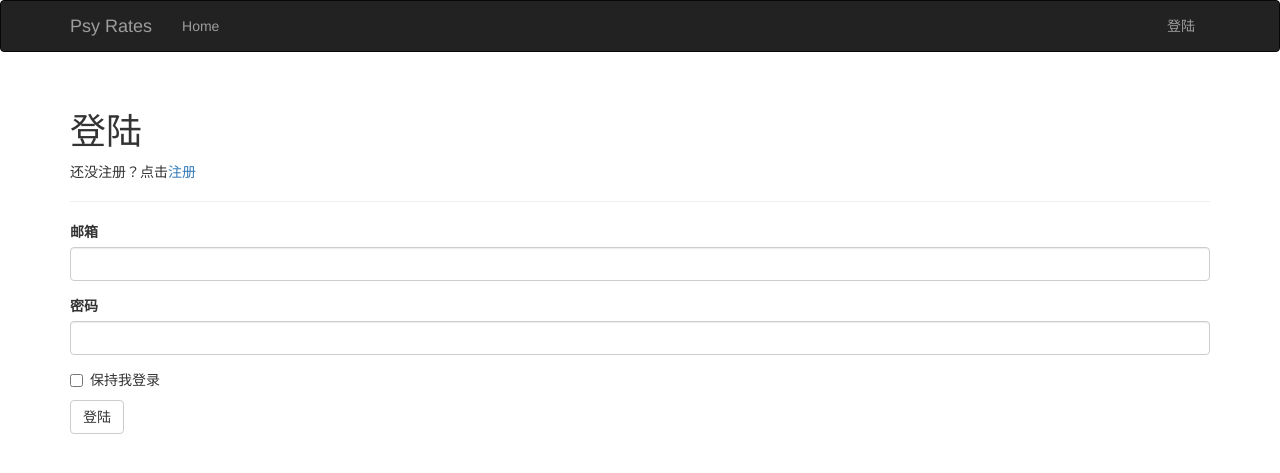
After one commit to PrivateRookie/PsyRate, a Flask app: page /auth/login in a window 1280 px wide. The commit adds this page. Shown: the top 473 px of the page. Run offline with Flask 2, Linux system fonts and the light colour scheme; some libraries are stand-ins or nearby versions.

Commit message:
完成用户注册和用户登陆功能

```diff
--- /dev/null
+++ b/app/auth/__init__.py
@@ -0,0 +1,6 @@
+# -*- coding: utf-8 -*-
+from flask import Blueprint
+
+auth = Blueprint('auth', __name__)
+
+from . import views
--- /dev/null
+++ b/app/auth/forms.py
@@ -0,0 +1,29 @@
+# -*- coding: utf-8 -*-
+from flask_wtf import FlaskForm
+from wtforms import StringField, PasswordField, BooleanField, SubmitField
+from wtforms.validators import Required, Length, Email, Regexp, EqualTo
+from wtforms import ValidationError
+from ..models import User
+
+class LoginForm(FlaskForm):
+    email = StringField('邮箱', validators=[Required(), Length(1, 64), Email()])
+    password = PasswordField('密码', validators=[Required()])
+    remember_me = BooleanField('保持我登录')
+    submit = SubmitField('登陆')
+
+class RegisterForm(FlaskForm):
+    email = StringField('邮箱', validators=[Required(), Length(1, 64), Email()])
+    username = StringField('用户名', validators=[
+            Required(), Length(1, 64)])
+    password = PasswordField('密码', validators=[Required(),
+            EqualTo('password2', message='密码必须相同')])
+    password2 = PasswordField('确认密码', validators=[Required()])
+    submit = SubmitField('提交')
+
+    def validate_email(self, field):
+        if User.query.filter_by(email=field.data).first():
+            raise ValidationError('该邮箱已经被注册')
+
+    def validate_username(self, field):
+        if User.query.filter_by(username=field.data).first():
+            raise ValidationError('该用户名已经被使用')
--- /dev/null
+++ b/app/auth/views.py
@@ -0,0 +1,39 @@
+# -*- coding: utf-8 -*-
+from flask import render_template, redirect, request, url_for, flash
+from flask_login import login_user, logout_user
+from . import auth
+from .. import db
+from ..models import User
+from .forms import LoginForm, RegisterForm
+
+@auth.route('/login', methods=['GET', 'POST'])
+def login():
+    form = LoginForm()
+    if form.validate_on_submit():
+        user = User.query.filter_by(email=form.email.data).first()
+        if user is not None:
+            user.password = form.password.data
+            login_user(user, form.remember_me.data)
+            return redirect(request.args.get('next') or url_for('main.index'))
+        flash('你已成功登陆')
+    return render_template('login.html',form=form)
+
+@auth.route('/logout')
+def logout():
+    logout_user()
+    flash('你已退出登陆')
+    return redirect(url_for('main.index'))
+
+@auth.route('/register', methods=['GET', 'POST'])
+def register():
+    form = RegisterForm()
+    if form.validate_on_submit():
+        email = form.email.data
+        username = form.username.data
+        password = form.password.data
+        u = User(email=email, username=username, password=password)
+        db.session.add(u)
+        db.session.commit()
+        flash('你已成功注册')
+        return redirect(url_for('auth.login'))
+    return render_template('register.html', form=form)
--- a/app/main/forms.py
+++ b/app/main/forms.py
@@ -5,5 +5,4 @@ from wtforms.validators import Required
 
 class DemoForm(FlaskForm):
     msg = StringField('给自己写段消息吧', validators=[Required()])
-    name = StringField('名字', validators=[Required()])
     submit = SubmitField('提交')
--- a/app/main/views.py
+++ b/app/main/views.py
@@ -10,8 +10,5 @@ def index():
     form = DemoForm()
     if form.validate_on_submit():
         session['msg'] = form.msg.data
-        session['name'] = form.name.data
-        flash('成功')
         return redirect(url_for('.index'))
-    return render_template('index.html', form=form, msg=session.get('msg'),
-                           name=session.get('name'))
+    return render_template('index.html', form=form, msg=session.get('msg'))
--- a/app/templates/base.html
+++ b/app/templates/base.html
@@ -24,6 +24,14 @@
             <ul class="nav navbar-nav">
                 <li><a href="{{ url_for('main.index')}}">Home</a></li>
             </ul>
+			<ul class="nav navbar-nav navbar-right">
+                {% if current_user.is_authenticated %}
+                <li><a href="{{ url_for('auth.logout') }}">登出</a></li>
+                <li><a href="{{ url_for('auth.register') }}">注册</a></li>
+                {% else %}
+                <li><a href="{{ url_for('auth.login') }}">登陆</a></li>
+                {% endif %}
+            </ul>
         </div>
     </div>
 </div>
--- a/app/templates/index.html
+++ b/app/templates/index.html
@@ -3,8 +3,8 @@
 
 {% block page_content %}
 <div class="page-header">
-    <h1>你好！{% if name %}
-        {{ name }}
+    <h1>你好！{% if current_user.is_authenticated %}
+        {{ current_user.username }}
         {% else %}游客{% endif %}
     </h1>
 </div>
@@ -15,7 +15,6 @@
     {% else %}快写上一条消息吧{% endif %}
     </div>
     <hr>
-    <hr>
     <div clas="form">
     {{ wtf.quick_form(form)}}
     </div>
--- /dev/null
+++ b/app/templates/login.html
@@ -0,0 +1,13 @@
+{% extends "base.html" %}
+{% import "bootstrap/wtf.html" as wtf %}
+{% block title %}PsyRates 登陆{% endblock %}
+
+{% block page_content %}
+<div class="page-header">
+    <h1>登陆</h1>
+    <p>还没注册？点击<a href="{{ url_for('auth.register') }}">注册</a></p>
+</div>
+<div class="col-md=4">
+    {{ wtf.quick_form(form) }}
+</div>
+{% endblock %}
--- a/manager.py
+++ b/manager.py
@@ -3,11 +3,13 @@ import os
 from app import create_app, db
 from flask_script import Manager, Shell
 
+from app import models
+
 app = create_app(os.getenv('FLASK_CONFIG') or 'default')
 manager = Manager(app)
 
 def make_shell_context():
-    return dict(app=app)
+    return dict(app=app, db=db, models=models)
 manager.add_command('shell', Shell(make_context=make_shell_context))
 
 if __name__ == '__main__':
```
Also changed, not shown: app/__init__.py (+8 -0 lines), app/models.py (added, +18 -0 lines), app/templates/register.html (added, +14 -0 lines).
